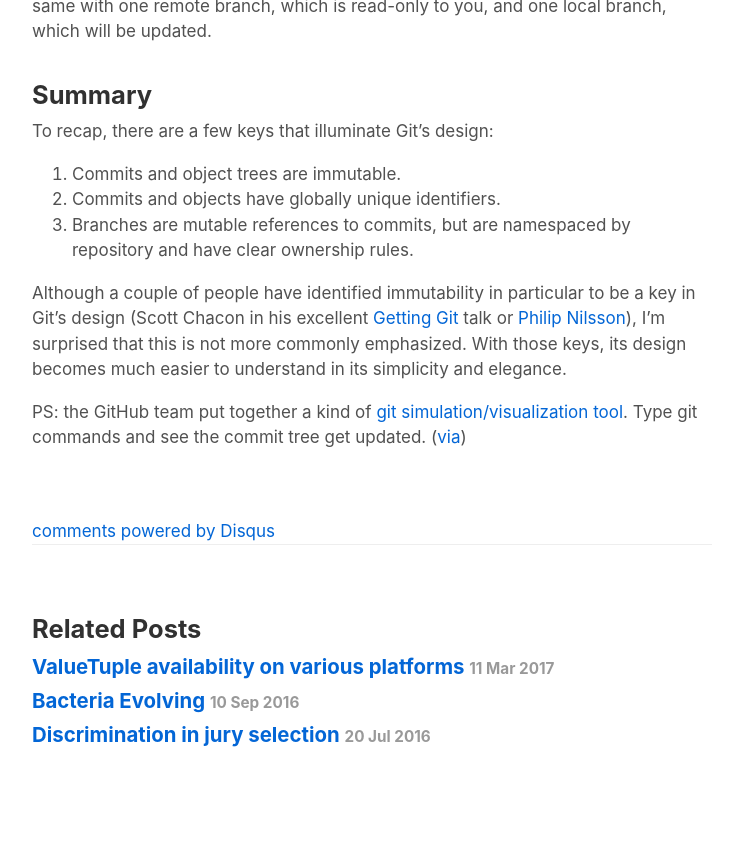
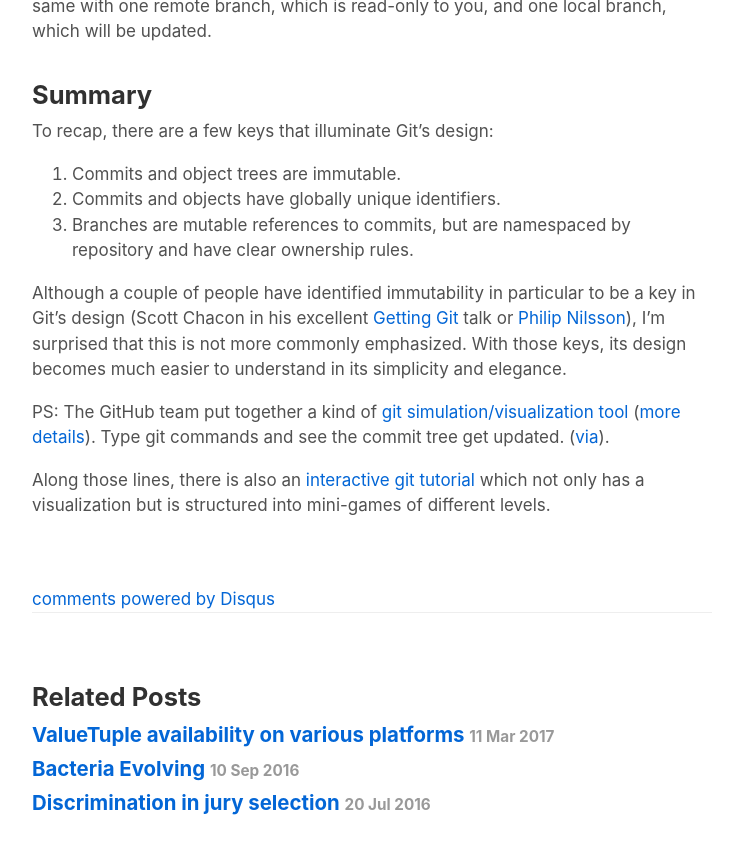
Before and after one commit to jcouv/jcouv.github.io, a Jekyll site: the page built from _posts/2016-02-14-git-internals-branches-and-remotes.md, in a window 1280 px wide and 900 px high, scrolled down 3462 px. Shown: the top 854 px of the window, without its empty margins (268-1011 px from the left). Built offline with Jekyll 4.4.1, drawn with Linux system fonts in a browser that asks for light colours; comment, search, counter and statistics services are not loaded; before the commit the page ends 4294 px from its top, so only the background shows below that.

Commit message:
Mentioning git tutorial

```diff
--- a/_posts/2016-02-14-git-internals-branches-and-remotes.md
+++ b/_posts/2016-02-14-git-internals-branches-and-remotes.md
@@ -61,4 +61,6 @@
 
 Although a couple of people have identified immutability in particular to be a key in Git's design (Scott Chacon in his excellent [Getting Git](https://vimeo.com/14629850) talk or [Philip Nilsson](http://www.jayway.com/2013/03/03/git-is-a-purely-functional-data-structure/)), I'm surprised that this is not more commonly emphasized. With those keys, its design becomes much easier to understand in its simplicity and elegance.
 
-PS: the GitHub team put together a kind of [git simulation/visualization tool](http://git-school.github.io/visualizing-git/). Type git commands and see the commit tree get updated. ([via](https://saraford.net/2017/03/22/how-to-demystify-git-commands-using-visualizing-git/))
+PS: The GitHub team put together a kind of [git simulation/visualization tool](http://git-school.github.io/visualizing-git/) ([more details](https://github.com/git-school/visualizing-git)). Type git commands and see the commit tree get updated. ([via](https://saraford.net/2017/03/22/how-to-demystify-git-commands-using-visualizing-git/)).
+
+Along those lines, there is also an [interactive git tutorial](http://learngitbranching.js.org/) which not only has a visualization but is structured into mini-games of different levels.
```
